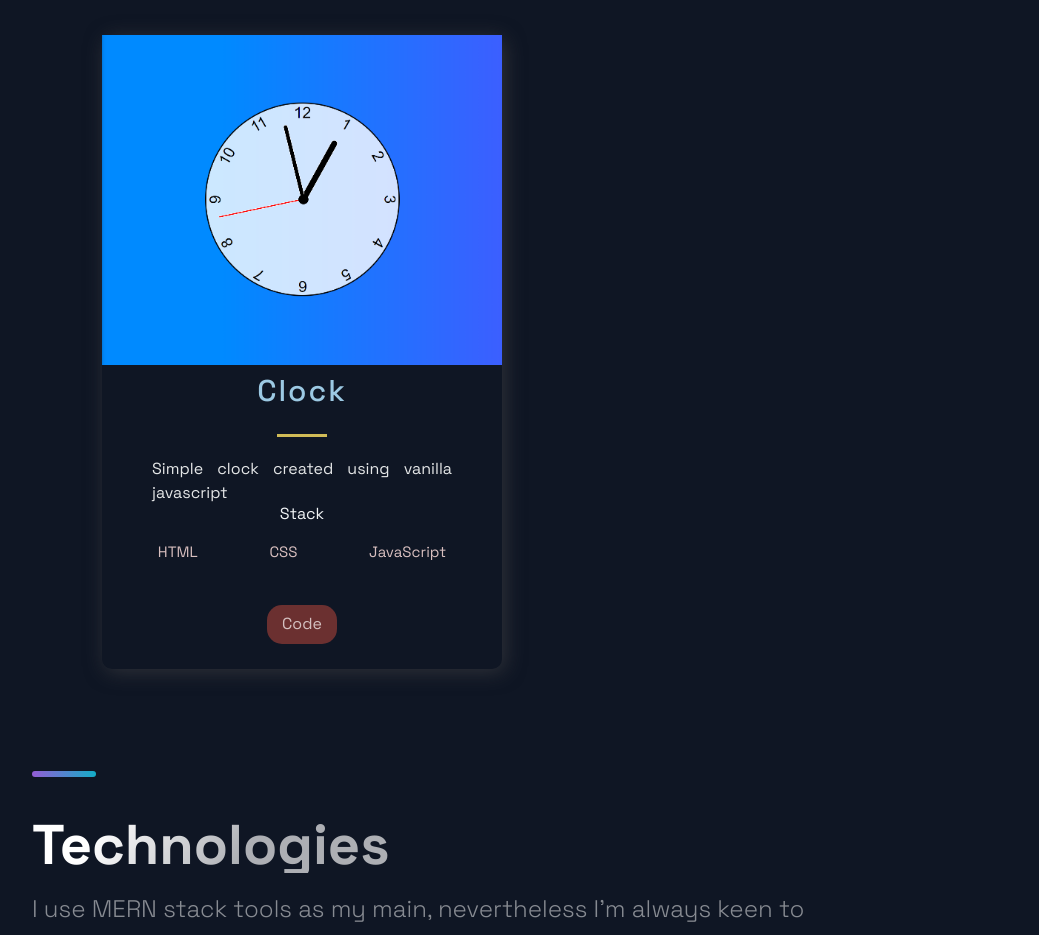
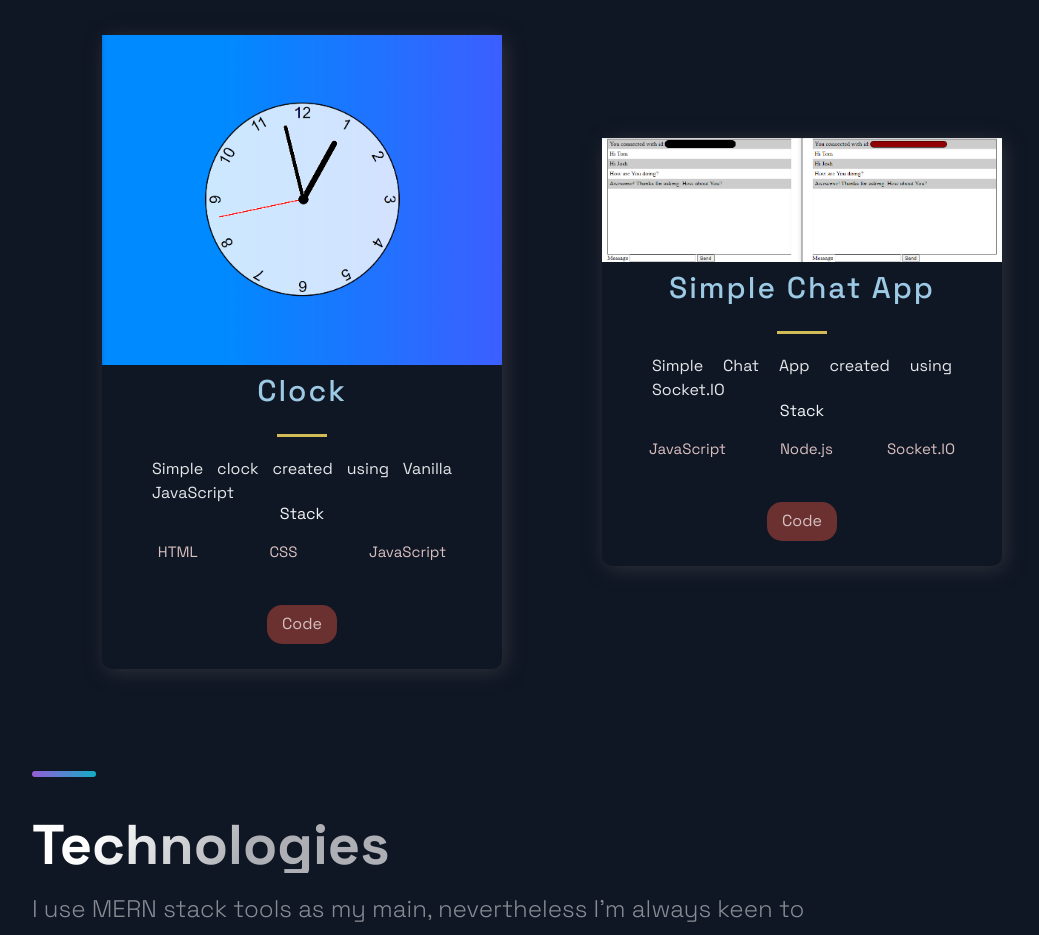
Before and after one commit to HelloWorldItsMeYourProgrammer/Developer-Portfolio, a Next.js app: page / in a window 1280 px wide. Shown: the part 800-1735 px from the top of the page, without its empty margins (88-1127 px from the left). Built offline with nearby package versions, Linux system fonts and the light colour scheme.

Commit message:
added Chat App project

```diff
--- a/src/components/Projects/Projects.js
+++ b/src/components/Projects/Projects.js
@@ -13,7 +13,7 @@ const Projects = () => (
       {projects.map((p, i) => {
         return (
           <BlogCard key={i}>
-            <Image src="/Clock.PNG" alt="clock" width="400px" height="330px" />
+            <Image src={p.image.title} alt={p.image.alt} width={p.image.width} height={p.image.height} />
             <TitleContent>
               <HeaderThree title>{p.title}</HeaderThree>
               <Hr />
--- a/src/constants/constants.js
+++ b/src/constants/constants.js
@@ -1,22 +1,32 @@
 export const projects = [
   {
     title: "Clock",
-    description: "Simple clock created using vanilla javascript",
-    image: "/public/images/Clock.PNG",
+    description: "Simple clock created using Vanilla JavaScript",
+    image: {
+      title: "/Clock.PNG",
+      alt: "clock",
+      width: "400px",
+      height: "330px",
+    },
     tags: ["HTML", "CSS", "JavaScript"],
     // source: "https://google.com",
     visit: "https://github.com/HelloWorldItsMeYourProgrammer/Clock-with-JavaScript",
     id: 0,
   },
-  // {
-  //   title: 'E-Commerce',
-  //   description:"While building it you're going to learn many advanced React & JavaScript topics, as well as how to use Stripe for card transactions. On top of that, at the end of the video, you will have this unique and complex webshop app that you will be able to add to your portfolio. And trust me, e-commerce applications are impressive.",
-  //   image: '/images/2.png',
-  //   tags: ['React', 'JavaScript'],
-  //   source: 'https://google.com',
-  //   visit: 'https://google.com',
-  //   id: 1,
-  // },
+  {
+    title: "Simple Chat App",
+    description: "Simple Chat App created using Socket.IO",
+    image: {
+      title: "/Chat-App-example-picture.PNG",
+      alt: "Chat-App",
+      width: "1000px",
+      height: "310px",
+    },
+    tags: ["JavaScript", "Node.js", "Socket.IO"],
+    // source: "https://google.com",
+    visit: "https://github.com/HelloWorldItsMeYourProgrammer/Chat-App-simple",
+    id: 1,
+  },
   // {
   //   title: 'WebRTC App',
   //   description: "This is a code repository for the corresponding YouTube video. In this tutorial, we're going to build and deploy a React Video Chat Application using WebRTC.",
```
Also changed, not shown: public/Chat-App-example-picture.PNG (added).
